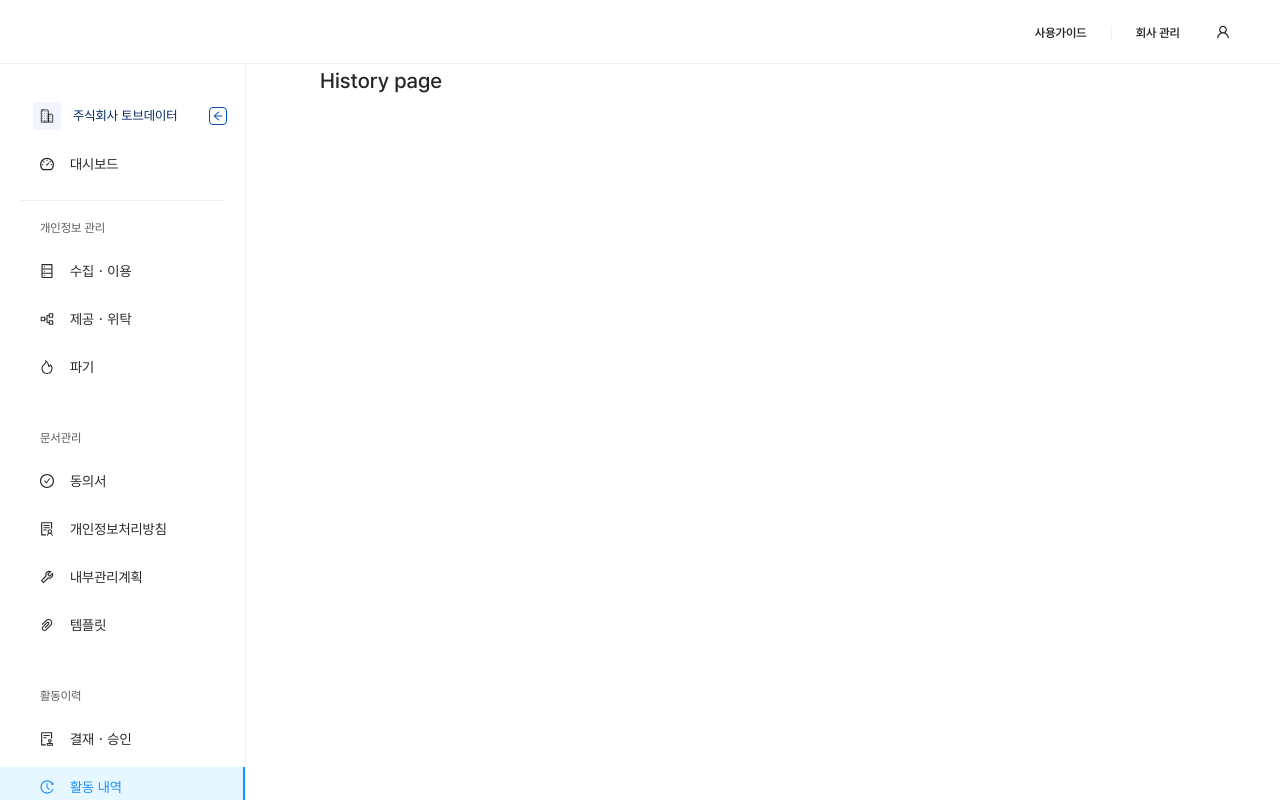
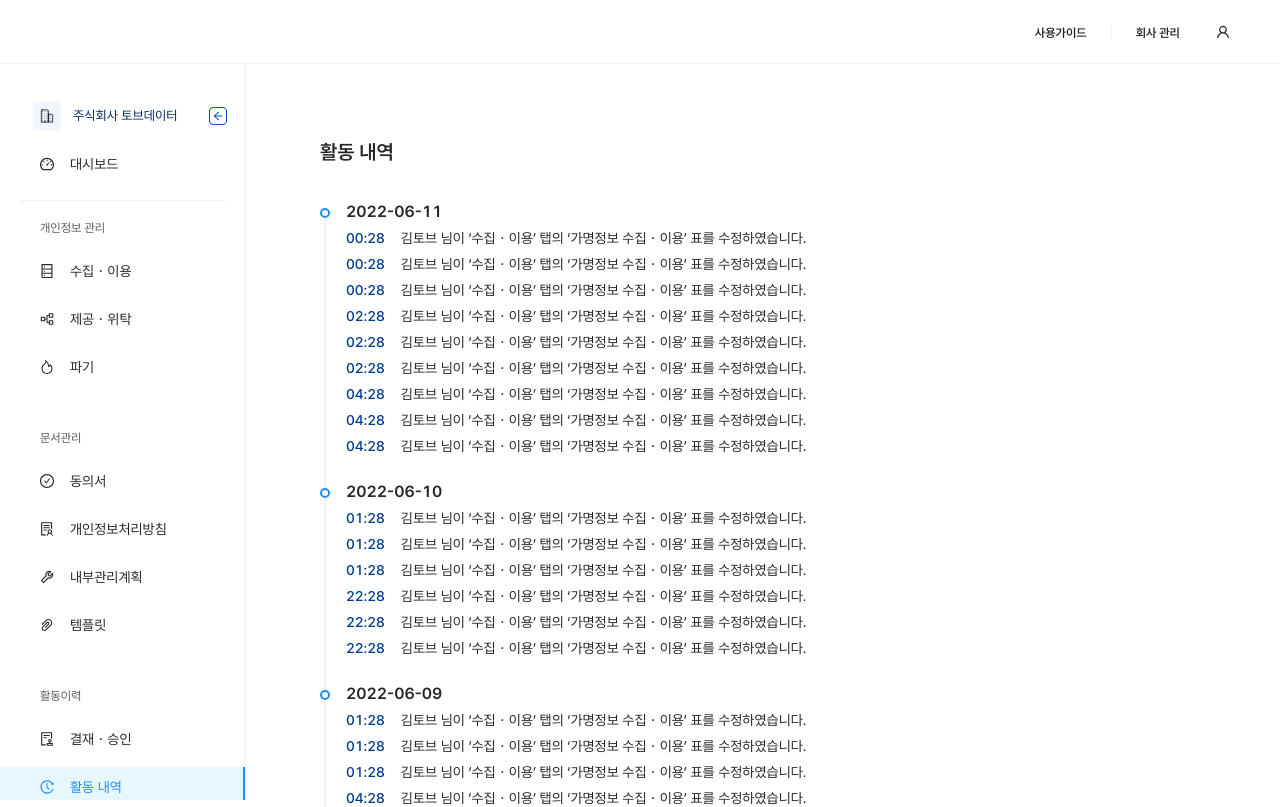
Before and after one commit to tovdata/dpot-front, a Next.js app: page /log/history in a window 1280 px wide. Shown: the top 807 px of the page. Built offline with nearby package versions, Linux system fonts and the light colour scheme.

Commit message:
2022.06.08. - Updating sider

```diff
--- a/components/common/Header.tsx
+++ b/components/common/Header.tsx
@@ -2,55 +2,55 @@ import styled from 'styled-components';
 import { useRouter, NextRouter } from 'next/router';
 // Component
 import { Button, Col, Modal, Row, Steps } from 'antd';
-import Link from 'next/link';
+// import Link from 'next/link';
 // Icon
 import { ExclamationCircleOutlined } from '@ant-design/icons'
 import { VscChevronLeft } from 'react-icons/vsc';
 
-// Styled element (HeaderNav)
-const StyledHeaderNav = styled.div`
-  align-items: center;
-  background-color: #ffffff;
-  box-shadow: inset 0px -1px 0px #f0f0f0;
-  display: flex;
-  height: 3.5rem;
-  justify-content: space-between;
-  padding: 0 1.875rem;
-  position: relative;
-  user-select: none;
-  width: 100vw;
-  z-index: 99;
-`;
-// Styled element (HeaderLogo)
-const StyledHeaderLogo = styled.div`
-  background-color: #C4C4C4;
-  border-radius: 0.25rem;
-  height: 1.5rem;
-  width: 5rem;
-`;
-// Styled element (HeaderTool)
-const StyledHeaderTool = styled.div`
-  align-items: center;
-  display: flex;
-  justify-content: end;
-  position: relative;
-`;
-// Styled element (HeaderToolItem)
-const StyledHeaderToolItem = styled.span`
-  align-items: center;
-  border-right: 1px solid #F0F0F0;
-  cursor: pointer;
-  display: flex;
-  font-size: 12px;
-  font-weight: 600;
-  justify-content: center;
-  line-height: 20px;
-  padding: 0 24px;
-  transition: background-color 0.25s;
-  &:last-child {
-    border-right: none;
-  }
-`;
+// // Styled element (HeaderNav)
+// const StyledHeaderNav = styled.div`
+//   align-items: center;
+//   background-color: #ffffff;
+//   box-shadow: inset 0px -1px 0px #f0f0f0;
+//   display: flex;
+//   height: 3.5rem;
+//   justify-content: space-between;
+//   padding: 0 1.875rem;
+//   position: relative;
+//   user-select: none;
+//   width: 100vw;
+//   z-index: 99;
+// `;
+// // Styled element (HeaderLogo)
+// const StyledHeaderLogo = styled.div`
+//   background-color: #C4C4C4;
+//   border-radius: 0.25rem;
+//   height: 1.5rem;
+//   width: 5rem;
+// `;
+// // Styled element (HeaderTool)
+// const StyledHeaderTool = styled.div`
+//   align-items: center;
+//   display: flex;
+//   justify-content: end;
+//   position: relative;
+// `;
+// // Styled element (HeaderToolItem)
+// const StyledHeaderToolItem = styled.span`
+//   align-items: center;
+//   border-right: 1px solid #F0F0F0;
+//   cursor: pointer;
+//   display: flex;
+//   font-size: 12px;
+//   font-weight: 600;
+//   justify-content: center;
+//   line-height: 20px;
+//   padding: 0 24px;
+//   transition: background-color 0.25s;
+//   &:last-child {
+//     border-right: none;
+//   }
+// `;
 // Styled component (pageHeader)
 const StyledPageHeader = styled.div`
   margin-bottom: 2rem;
@@ -88,11 +88,12 @@ const StyledPageTitle = styled.h2`
 `;
 
 /** [Interface] Properties for page header */
-interface PageHeaderProps {
+interface TOVPageTitleProps {
   title: string;
+  style?: React.CSSProperties;
 }
 /** [Interface] Properties for page header contain step */
-interface PageHeaderContainStepProps extends PageHeaderProps {
+interface PageHeaderContainStepProps extends TOVPageTitleProps {
   current: number;
   goTo?: string;
   onBack?: () => void;
@@ -101,20 +102,26 @@ interface PageHeaderContainStepProps extends PageHeaderProps {
   steps: string[];
 }
 
-/** [Component] Main header */
-export const Header = (): JSX.Element => {
+/** [Component] 페이지 제목 */
+export const TOVPageTitle: React.FC<TOVPageTitleProps> = ({ title, style }): JSX.Element => {
   return (
-    <StyledHeaderNav>
-      <StyledHeaderLogo />
-      <StyledHeaderTool>
-        <StyledHeaderToolItem>사용 가이드</StyledHeaderToolItem>
-        <StyledHeaderToolItem>
-          <Link href='/company/info'>회사 관리</Link>
-        </StyledHeaderToolItem>
-      </StyledHeaderTool>
-    </StyledHeaderNav>
-  )
+    <h2 style={{ color: '#000000D9', fontSize: 20, fontWeight: '600', lineHeight: '28px', ... style }}>{title}</h2>
+  );
 }
+// /** [Component] Main header */
+// export const Header = (): JSX.Element => {
+//   return (
+//     <StyledHeaderNav>
+//       <StyledHeaderLogo />
+//       <StyledHeaderTool>
+//         <StyledHeaderToolItem>사용 가이드</StyledHeaderToolItem>
+//         <StyledHeaderToolItem>
+//           <Link href='/company/info'>회사 관리</Link>
+//         </StyledHeaderToolItem>
+//       </StyledHeaderTool>
+//     </StyledHeaderNav>
+//   )
+// }
 /** [Component] Page header contain step */
 export const PageHeaderContainStep = ({ current, goTo, onBack, onMove, onSave, title, steps }: PageHeaderContainStepProps): JSX.Element => {
   // Get a router
--- a/components/common/Layout.tsx
+++ b/components/common/Layout.tsx
@@ -150,9 +150,16 @@ const Sider = styled(Layout.Sider)<SiderProps>`
   border-right: 1px solid #f0f0f0;
   height: ${(props: any) => props.scroll < 64 ? `calc(100vh - 64px + ${props.scroll}px)` : '100vh'};
   left: 0;
-  overflow: auto;
+  overflow-y: hidden;
   position: ${(props: any) => props.scroll >= 64 ? 'fixed' : 'relative'};
   top: 0;
+  // 스크롤 숨기기
+  &:hover {
+    overflow-y: auto;
+  }
+  // 스크롤 스타일
+  // &::-webkit-scrollbar { width: 6px; }
+  // &::-webkit-scrollbar-thumb { background-color: #CCCCCC; border-radius: 6px; }
 `;
 /** [Styled Component] 페이지 헤더 */
 const Header = styled(Layout.Header)`
@@ -198,7 +205,7 @@ export const TOVPageLayout: React.FC<TOVPageLayoutProps> = ({ children, expand,
       <TOVPageHeader />
       <Layout hasSider style={{ backgroundColor: '#FFFFFF' }}>
         <TOVPageSide expand={expand} selectedKey={selectedKey} onExpand={onExpand} scroll={scroll} />
-        <Layout.Content style={{ backgroundColor: '#FFFFFF', height: '200vh', marginLeft: scroll >= 64 ? expand ? 246 : 80 : undefined, minHeight: 'calc(100vh - 64px)', paddingLeft: 74, paddingRight: 74 }}>
+        <Layout.Content style={{ backgroundColor: '#FFFFFF', marginLeft: scroll >= 64 ? expand ? 246 : 80 : undefined, minHeight: 'calc(100vh - 64px)', paddingLeft: 74, paddingRight: 74 }}>
           {children}
         </Layout.Content>
       </Layout>
--- a/pages/log/history.tsx
+++ b/pages/log/history.tsx
@@ -1,13 +1,110 @@
 import type { NextPage } from 'next';
 // Component
 import { TOVPageLayout } from '../../components/common/Layout';
+import { TOVPageTitle } from '../../components/common/Header';
+import { Col, Row, Timeline } from 'antd';
+// Module
+import moment from 'moment';
+
+const data: any[] = [
+  { date: 1654565301, content: '김토브 님이 ‘수집・이용’ 탭의 ‘가명정보 수집・이용’ 표를 수정하였습니다.' },
+  { date: 1654568901, content: '김토브 님이 ‘수집・이용’ 탭의 ‘가명정보 수집・이용’ 표를 수정하였습니다.' },
+  { date: 1654572501, content: '김토브 님이 ‘수집・이용’ 탭의 ‘가명정보 수집・이용’ 표를 수정하였습니다.' },
+  { date: 1654648101, content: '김토브 님이 ‘수집・이용’ 탭의 ‘가명정보 수집・이용’ 표를 수정하였습니다.' },
+  { date: 1654655301, content: '김토브 님이 ‘수집・이용’ 탭의 ‘가명정보 수집・이용’ 표를 수정하였습니다.' },
+  { date: 1654658901, content: '김토브 님이 ‘수집・이용’ 탭의 ‘가명정보 수집・이용’ 표를 수정하였습니다.' },
+  { date: 1654738101, content: '김토브 님이 ‘수집・이용’ 탭의 ‘가명정보 수집・이용’ 표를 수정하였습니다.' },
+  { date: 1654748901, content: '김토브 님이 ‘수집・이용’ 탭의 ‘가명정보 수집・이용’ 표를 수정하였습니다.' },
+  { date: 1654824501, content: '김토브 님이 ‘수집・이용’ 탭의 ‘가명정보 수집・이용’ 표를 수정하였습니다.' },
+  { date: 1654900101, content: '김토브 님이 ‘수집・이용’ 탭의 ‘가명정보 수집・이용’ 표를 수정하였습니다.' },
+  { date: 1654907301, content: '김토브 님이 ‘수집・이용’ 탭의 ‘가명정보 수집・이용’ 표를 수정하였습니다.' },
+  { date: 1654914501, content: '김토브 님이 ‘수집・이용’ 탭의 ‘가명정보 수집・이용’ 표를 수정하였습니다.' },
+  { date: 1654921701, content: '김토브 님이 ‘수집・이용’ 탭의 ‘가명정보 수집・이용’ 표를 수정하였습니다.' },
+
+  { date: 1654565301, content: '김토브 님이 ‘수집・이용’ 탭의 ‘가명정보 수집・이용’ 표를 수정하였습니다.' },
+  { date: 1654568901, content: '김토브 님이 ‘수집・이용’ 탭의 ‘가명정보 수집・이용’ 표를 수정하였습니다.' },
+  { date: 1654572501, content: '김토브 님이 ‘수집・이용’ 탭의 ‘가명정보 수집・이용’ 표를 수정하였습니다.' },
+  { date: 1654648101, content: '김토브 님이 ‘수집・이용’ 탭의 ‘가명정보 수집・이용’ 표를 수정하였습니다.' },
+  { date: 1654655301, content: '김토브 님이 ‘수집・이용’ 탭의 ‘가명정보 수집・이용’ 표를 수정하였습니다.' },
+  { date: 1654658901, content: '김토브 님이 ‘수집・이용’ 탭의 ‘가명정보 수집・이용’ 표를 수정하였습니다.' },
+  { date: 1654738101, content: '김토브 님이 ‘수집・이용’ 탭의 ‘가명정보 수집・이용’ 표를 수정하였습니다.' },
+  { date: 1654748901, content: '김토브 님이 ‘수집・이용’ 탭의 ‘가명정보 수집・이용’ 표를 수정하였습니다.' },
+  { date: 1654824501, content: '김토브 님이 ‘수집・이용’ 탭의 ‘가명정보 수집・이용’ 표를 수정하였습니다.' },
+  { date: 1654900101, content: '김토브 님이 ‘수집・이용’ 탭의 ‘가명정보 수집・이용’ 표를 수정하였습니다.' },
+  { date: 1654907301, content: '김토브 님이 ‘수집・이용’ 탭의 ‘가명정보 수집・이용’ 표를 수정하였습니다.' },
+  { date: 1654914501, content: '김토브 님이 ‘수집・이용’ 탭의 ‘가명정보 수집・이용’ 표를 수정하였습니다.' },
+  { date: 1654921701, content: '김토브 님이 ‘수집・이용’ 탭의 ‘가명정보 수집・이용’ 표를 수정하였습니다.' },
+
+  { date: 1654565301, content: '김토브 님이 ‘수집・이용’ 탭의 ‘가명정보 수집・이용’ 표를 수정하였습니다.' },
+  { date: 1654568901, content: '김토브 님이 ‘수집・이용’ 탭의 ‘가명정보 수집・이용’ 표를 수정하였습니다.' },
+  { date: 1654572501, content: '김토브 님이 ‘수집・이용’ 탭의 ‘가명정보 수집・이용’ 표를 수정하였습니다.' },
+  { date: 1654648101, content: '김토브 님이 ‘수집・이용’ 탭의 ‘가명정보 수집・이용’ 표를 수정하였습니다.' },
+  { date: 1654655301, content: '김토브 님이 ‘수집・이용’ 탭의 ‘가명정보 수집・이용’ 표를 수정하였습니다.' },
+  { date: 1654658901, content: '김토브 님이 ‘수집・이용’ 탭의 ‘가명정보 수집・이용’ 표를 수정하였습니다.' },
+  { date: 1654738101, content: '김토브 님이 ‘수집・이용’ 탭의 ‘가명정보 수집・이용’ 표를 수정하였습니다.' },
+  { date: 1654748901, content: '김토브 님이 ‘수집・이용’ 탭의 ‘가명정보 수집・이용’ 표를 수정하였습니다.' },
+  { date: 1654824501, content: '김토브 님이 ‘수집・이용’ 탭의 ‘가명정보 수집・이용’ 표를 수정하였습니다.' },
+  { date: 1654900101, content: '김토브 님이 ‘수집・이용’ 탭의 ‘가명정보 수집・이용’ 표를 수정하였습니다.' },
+  { date: 1654907301, content: '김토브 님이 ‘수집・이용’ 탭의 ‘가명정보 수집・이용’ 표를 수정하였습니다.' },
+  { date: 1654914501, content: '김토브 님이 ‘수집・이용’ 탭의 ‘가명정보 수집・이용’ 표를 수정하였습니다.' },
+  { date: 1654921701, content: '김토브 님이 ‘수집・이용’ 탭의 ‘가명정보 수집・이용’ 표를 수정하였습니다.' }
+];
+
 
 const Page: NextPage = ({ expand, onExpand }: any) => {
+  // 데이터 구분 및 정렬
+  const sorted: any = sortByDatetime(data);
+
+  // 컴포넌트 반환
   return (
     <TOVPageLayout expand={expand} onExpand={onExpand} selectedKey='/log/history'>
-      <h2>History page</h2>
+      <div style={{ paddingBottom: 74, paddingTop: 74 }}>
+        <TOVPageTitle title='활동 내역' style={{ marginBottom: 42 }} />
+        <TOVHistoryList data={sorted} />
+      </div>
     </TOVPageLayout>
   )
 }
+/** [Internal Component] 활동 이력 목록 */
+const TOVHistoryList: React.FC<any> = ({ data }): JSX.Element => {
+  // 타임라인 아이템 생성
+  const items: JSX.Element[] = Object.keys(data).map((date: string): JSX.Element => (
+    <Timeline.Item key={date}>
+      <p style={{ color: '#000000D9', fontSize: 16, fontWeight: '600', lineHeight: '22px', marginBottom: 4 }}>{date}</p>
+      {data[date].map((item: any, index: number): JSX.Element => (
+        <Row gutter={16} key={index} style={{ color: '#000000D9', fontSize: 14, fontWeight: '500', lineHeight: '22px', marginBottom: 4 }}>
+          <Col style={{ color: '#003A8C' }}>{moment.unix(item.date).format('HH:mm')}</Col>
+          <Col flex={1} style={{ fontWeight: '400' }}>{item.content}</Col>
+        </Row>
+      ))}
+    </Timeline.Item>
+  ));
+
+  // 컴포넌트 반환
+  return (
+    <Timeline>
+      {items}
+    </Timeline>
+  );
+}
+/** [Internal Function] 데이터를 날짜별로 구분하고, 시간별로 정렬하는 함수 */
+const sortByDatetime = (source: any[]): any => {
+  // 날짜에 따라 내림차순 정렬
+  const sorted: any[] = source.sort((a: any, b: any): number => a.date < b.date ? 1 : a.date > b.date ? -1 : 0);
+  // 데이터를 날짜별로 구분
+  const categories: any = {};
+  sorted.forEach((item: any): void => {
+    // 날짜 추출
+    const date: string = moment.unix(item.date).format('YYYY-MM-DD');
+    // 키 존재 여부 확인 후, 날짜별로 저장
+    (date in categories) ? categories[date].push({ date: item.date, content: item.content }) : categories[date] = [{ date: item.date, content: item.content }];
+  });
+  // 시간에 따라 오름차순 정렬
+  Object.keys(categories).forEach((date: string): void => {
+    categories[date] = categories[date].sort((a: any, b: any): number => a.date > b.date ? 1 : a.date < b.date ? -1 : 0);
+  });
+  // 반환
+  return categories;
+}
 
 export default Page;
```
Also changed, not shown: components/Company.tsx (+12 -3 lines), components/common/SideMenu.tsx (+9 -1 lines).
